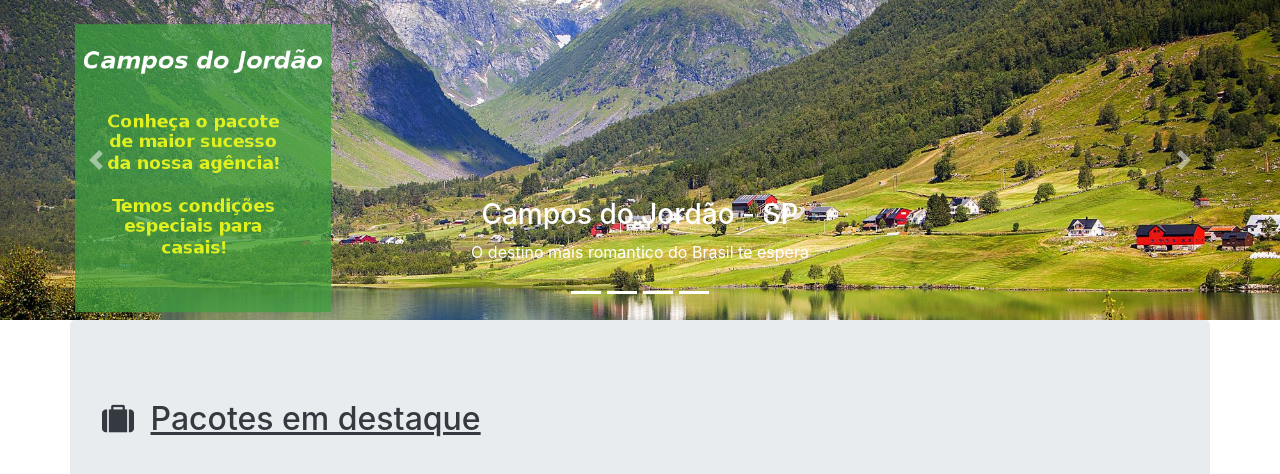
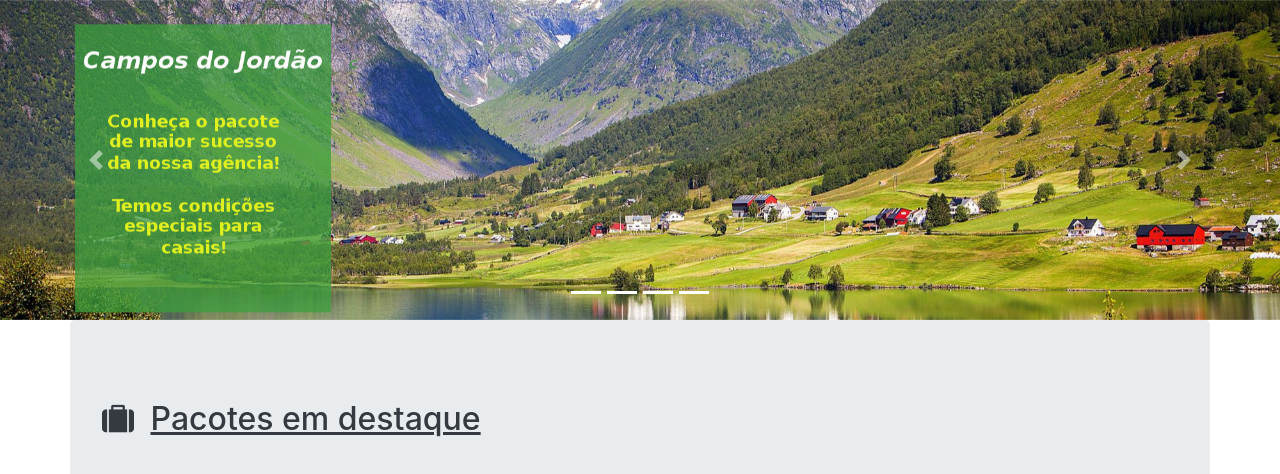
Before and after one commit to lcbenjamin/AgenciaTurismoPhpBootstrap, a PHP site: page /view/front/index.php in a window 1280 px wide. Shown: the part 137-611 px from the top of the page. Run offline with PHP 8.4, Linux system fonts and the light colour scheme; data comes from the database, SQL or seed files in the repository; some libraries are stand-ins or nearby versions.

Commit message:
Remoção do texto explicativo no carousel da pagina inicial

```diff
--- a/view/css/estilos_backend.css
+++ b/view/css/estilos_backend.css
@@ -173,6 +173,8 @@
 #img_usuario_detalhe {
   max-width:150px;
   max-height:150px;
+  border-radius: 6px;
+  background: #fff;
   width: auto;
   height: auto;
 }
--- a/view/front/index.php
+++ b/view/front/index.php
@@ -121,32 +121,17 @@
         <div class="carousel-inner ">
             <div class="carousel-item active">
                 <img src="../imagens/carousel/carousel_1.jpg" class="img-fluid d-block mx-auto">
-                <div class="carousel-caption d-none d-md-block">
-                    <h3 class="text-white">Campos do Jordão - SP</h3>
-                    <p class="text-white" >O destino mais romantico do Brasil te espera</p>
-                </div>
             </div>
 
             <div class="carousel-item">
                 <img src="../imagens/carousel/carousel_2.jpg" class="img-fluid d-block mx-auto">
-                <div class="carousel-caption d-none d-md-block">
-                    <h3>Olinda - PE</h3>
-                    <p>Terra de surpresas e senções!</p>
-                </div>
             </div>
             <div class="carousel-item">
                 <img src="../imagens/carousel/carousel_3.jpg" class="img-fluid d-block mx-auto">
-                <div class="carousel-caption d-none d-md-block">
-                    <h3>Paris</h3>
-                    <p>Cidade Luz!</p>
-                </div>
+
             </div>
             <div class="carousel-item">
                 <img src="../imagens/carousel/carousel_4.jpg" class="img-fluid d-block mx-auto">
-                <div class="carousel-caption d-none d-md-block">
-                    <h3>Praia do Pina</h3>
-                    <p>Gente bonita e muita curtição. Tudo em um só lugar</p>
-                </div>
             </div>
         </div>
 
```
